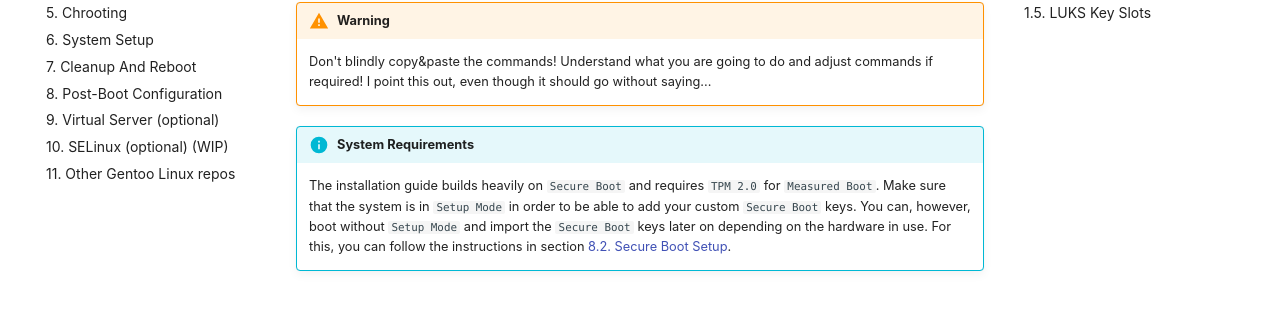
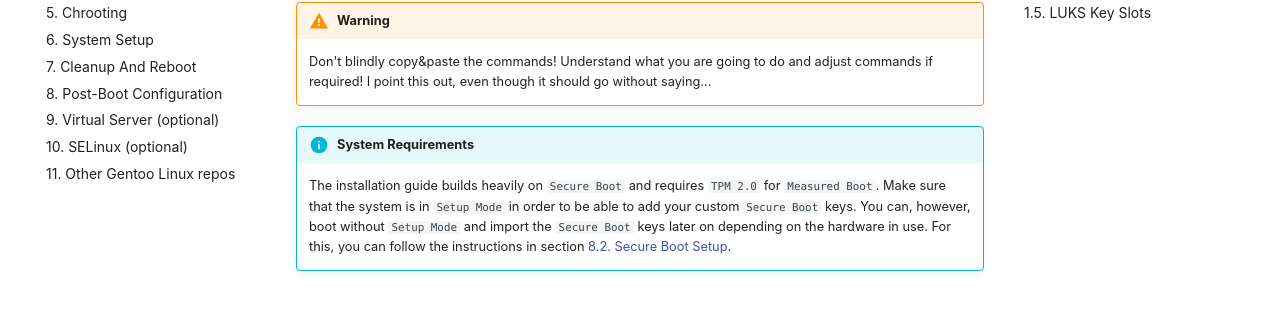
Before and after one commit to duxsco/gentoo-installation, an MkDocs documentation site: the page built from docs/index.md, in a window 1280 px wide. Shown: the part 233-549 px from the top of the page. Built offline with MkDocs 1.6.1 and Material for MkDocs 9.7.7, drawn with Linux system fonts in a browser that asks for light colours; comment, search, counter and statistics services are not loaded.

Commit message:
Set chapter title "10. SELinux (optional)"

```diff
--- a/mkdocs.yml
+++ b/mkdocs.yml
@@ -40,5 +40,5 @@ nav:
   - 7. Cleanup And Reboot: cleanup_and_reboot.md
   - 8. Post-Boot Configuration: post-boot_configuration.md
   - 9. Virtual Server (optional): virtual_server.md
-  - 10. SELinux (optional) (WIP): selinux.md
+  - 10. SELinux (optional): selinux.md
   - 11. Other Gentoo Linux repos: other_gentoo_linux_repos.md
```
